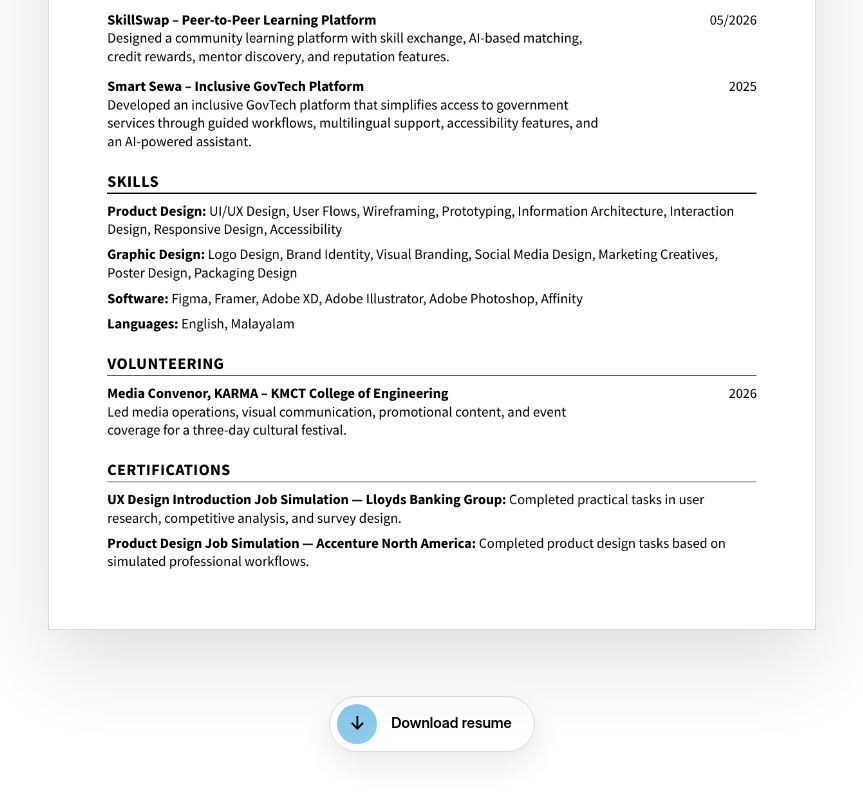
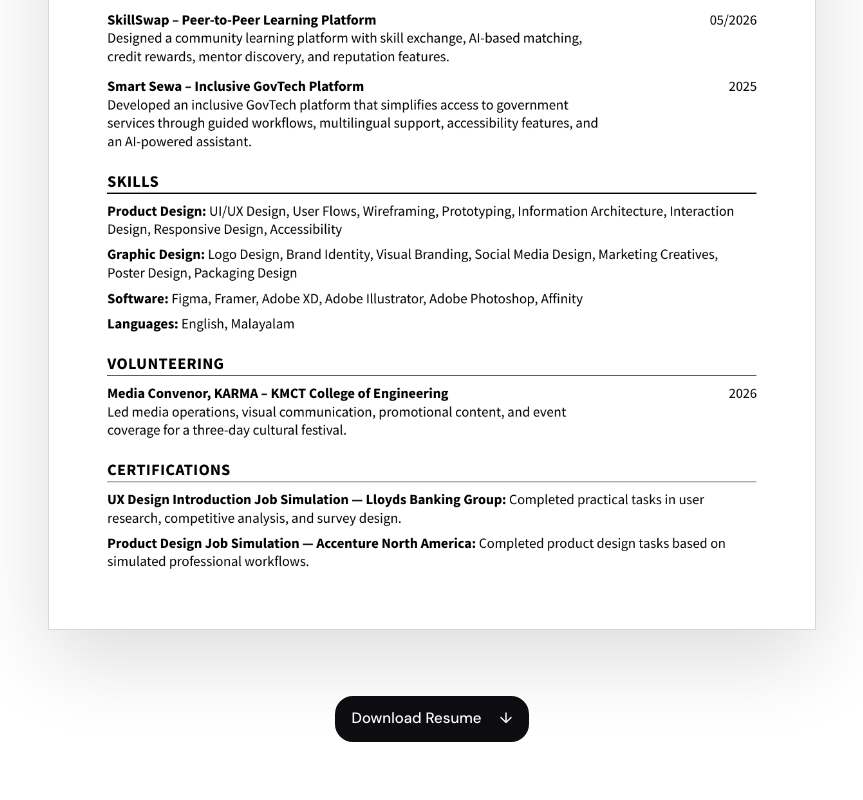
Before and after one commit to aminamuringoli/designsbyaami-portfolio, a website: page resume/index.html in a window 1280 px wide. Shown: the part 881-1681 px from the top of the page, without its empty margins (208-1071 px from the left). Drawn offline with Linux system fonts and the light colour scheme; a web font is replaced by a local one.

Commit message:
Match resume download button styling

```diff
--- a/resume/index.html
+++ b/resume/index.html
@@ -63,9 +63,9 @@
       </div>
 
       <div class="resume-download-row">
-        <a class="resume-download" href="/Amina-M-Resume.pdf?v=2" target="_blank" rel="noopener noreferrer" download>
-          <span class="resume-download__icon" aria-hidden="true">&darr;</span>
-          <span>Download resume</span>
+        <a class="about-resume-button about-resume-button--dark" href="/Amina-M-Resume.pdf?v=2" download>
+          <span>Download Resume</span>
+          <span aria-hidden="true">&darr;</span>
         </a>
       </div>
     </main>
```
